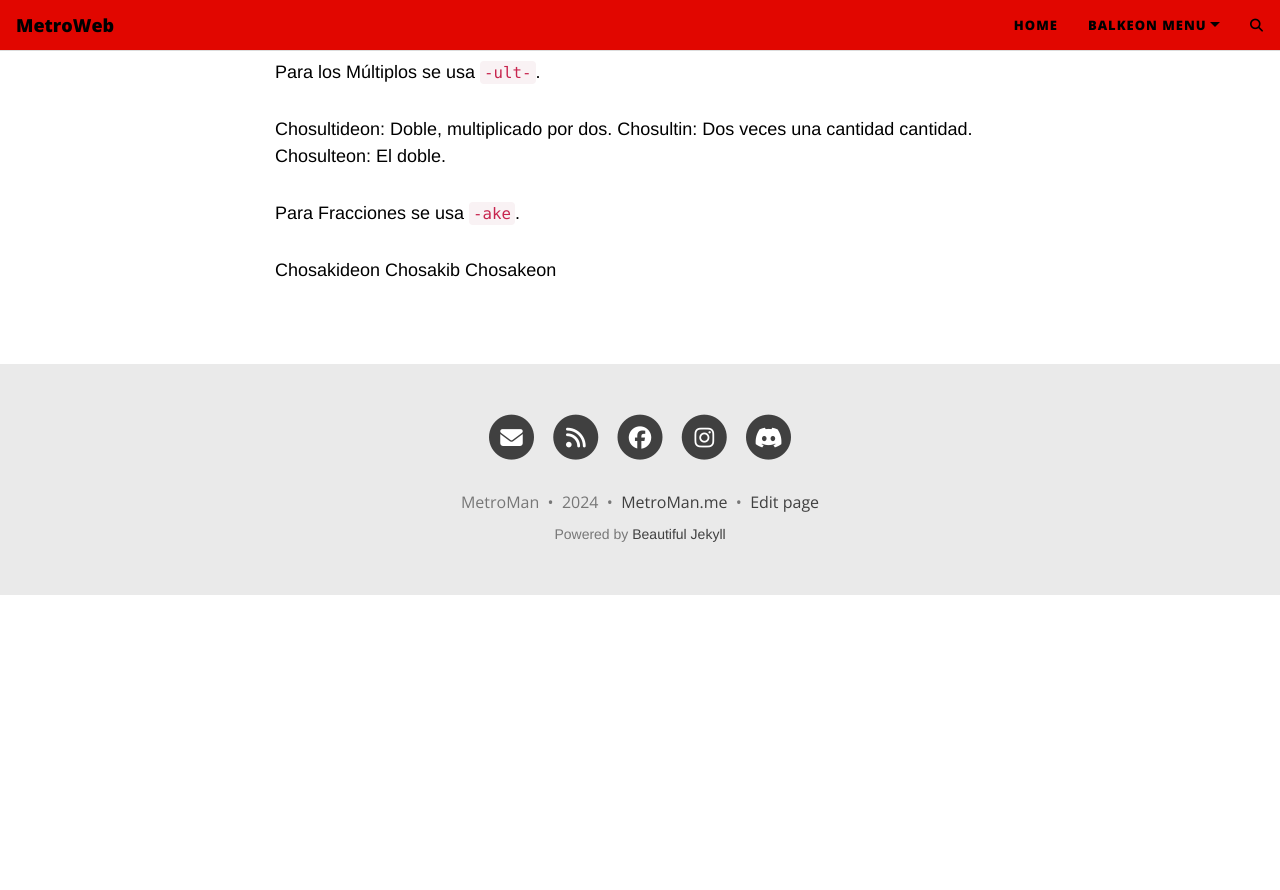
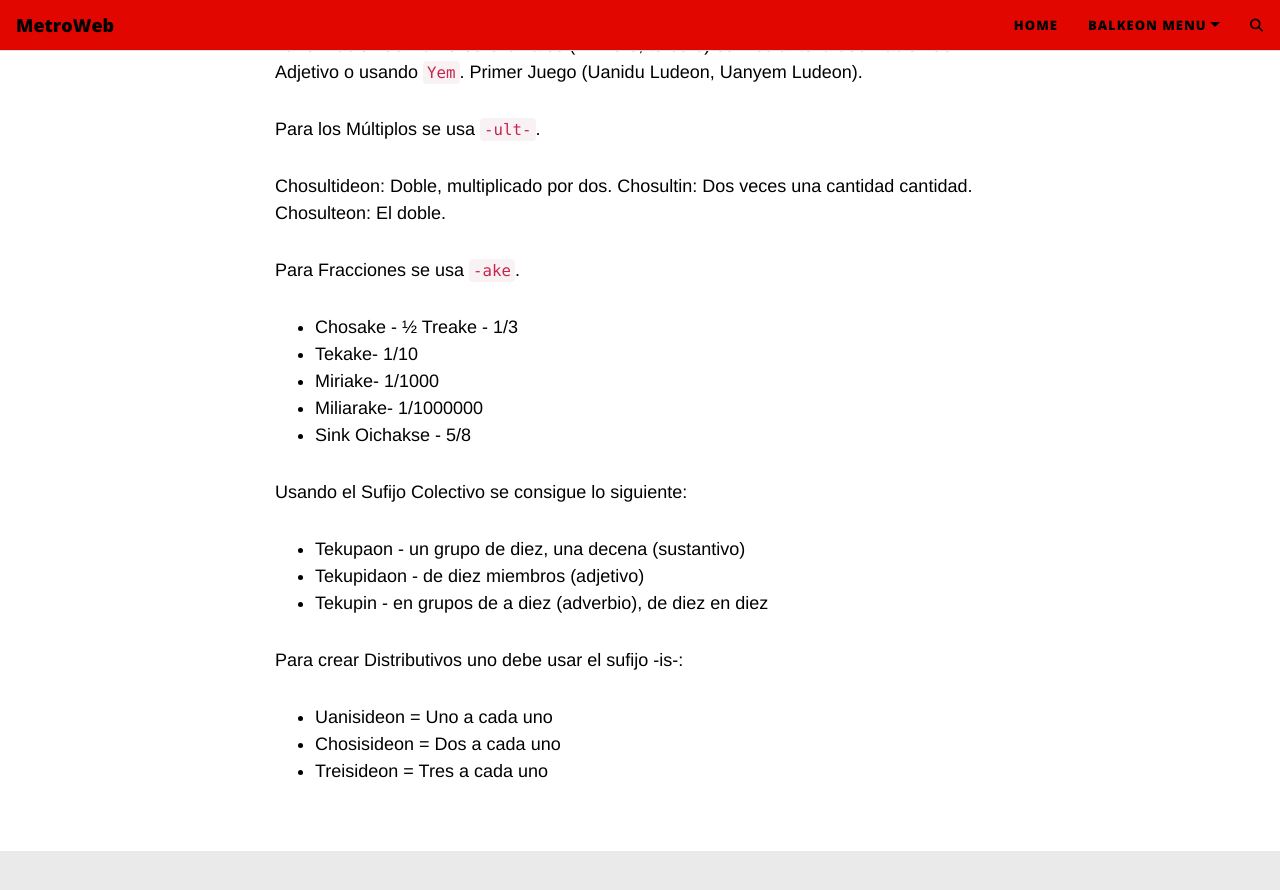
Before and after one commit to MetroManSR/MetroWeb1, a Jekyll site: the page built from balkeon/docs/numbers.md, in a window 1280 px wide and 900 px high, scrolled down 912 px. Shown: the top 890 px of the window. Built offline with Jekyll 4.4.1, drawn with Linux system fonts in a browser that asks for light colours; our own code applies the rules of GitHub Pages for plain Markdown files; comment, search, counter and statistics services are not loaded; before the commit the page ends 1507 px from its top, so only the background shows below that.

Commit message:
Actualizar numbers.md

```diff
--- a/balkeon/docs/numbers.md
+++ b/balkeon/docs/numbers.md
@@ -127,7 +127,8 @@
 👀 Los números se leen de derecha a izquierda.
 
 `2024` `Kuar chostek chosmiri`
-`1987``Seti oichtek nuefdien uanmiri`
+
+`1987` `Seti oichtek nuefdien uanmiri`
 
 
 ## Sufijos de Números
@@ -143,6 +144,21 @@ Chosulteon: El doble.
 
 Para Fracciones se usa `-ake`.
 
-Chosakideon
-Chosakib
-Chosakeon
+- Chosake - ½ Treake - 1/3
+- Tekake- 1/10
+- Miriake- 1/1000
+- Miliarake- 1/1000000
+- Sink Oichakse - 5/8
+
+Usando el Sufijo Colectivo se consigue lo siguiente:
+
+- Tekupaon - un grupo de diez, una decena
+(sustantivo)
+- Tekupidaon - de diez miembros (adjetivo)
+- Tekupin - en grupos de a diez (adverbio), de diez en diez
+
+Para crear Distributivos uno debe usar el sufijo -is-:
+
+- Uanisideon = Uno a cada uno
+- Chosisideon = Dos a cada uno
+- Treisideon = Tres a cada uno
```
